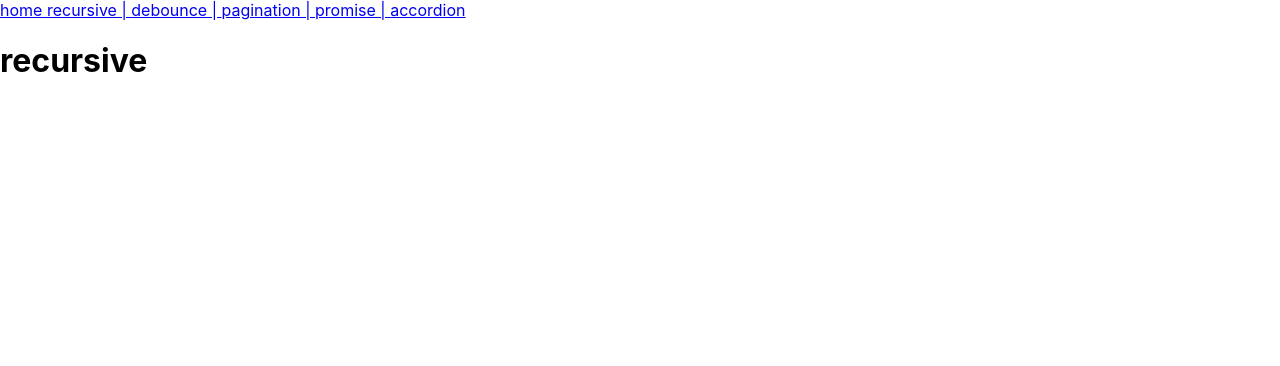
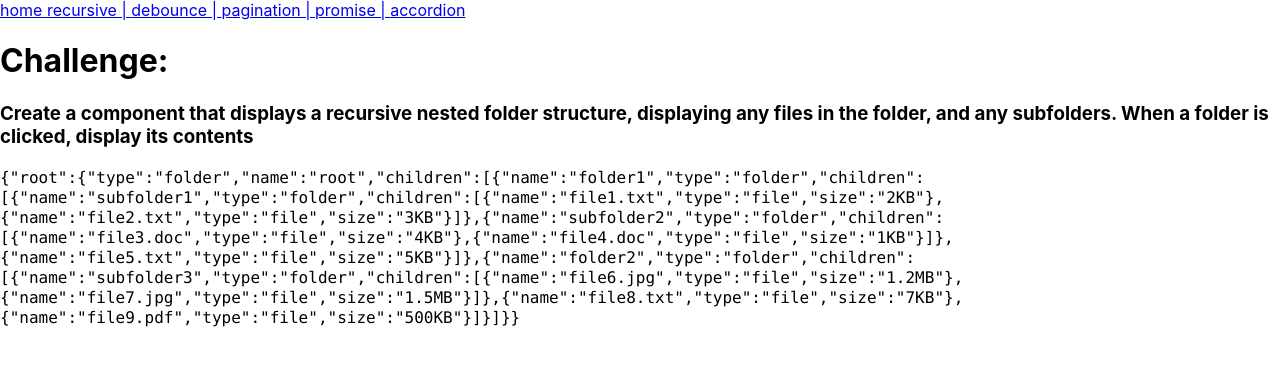
Before and after one commit to jase-d-ace/reddit-frontend-challenges, a React (Create React App) app: page /recursive in a window 1280 px wide. Shown: the top 366 px of the page. Built offline with nearby package versions, Linux system fonts and the light colour scheme.

Commit message:
start recursive folder challenge

```diff
--- a/src/challenges/RecursiveNestedFolderDisplay.js
+++ b/src/challenges/RecursiveNestedFolderDisplay.js
@@ -1,3 +1,26 @@
+import directory from '../materials/directory.json'
+
+const renderDirectoryRecursively = (fileType) => {
+    if (fileType.type == "file") {
+        return <span>{fileType.name}</span>
+    } else if (fileType.children.length) {
+        return renderDirectoryRecursively(fileType.children)
+    }
+    return (
+        <span>{fileType.name}</span>
+    )
+}
+
 export default function RecursiveNestedFolderDisplay() {
-    return (<h1>recursive</h1>)
+    return (
+        <div>
+            <header>
+                <h1>Challenge:</h1>
+                <h3>Create a component that displays a recursive nested folder structure, displaying any files in the folder, and any subfolders. When a folder is clicked, display its contents</h3>
+            </header>
+            <code>
+                {JSON.stringify(directory)}
+            </code>
+        </div>
+    )
 }
```
